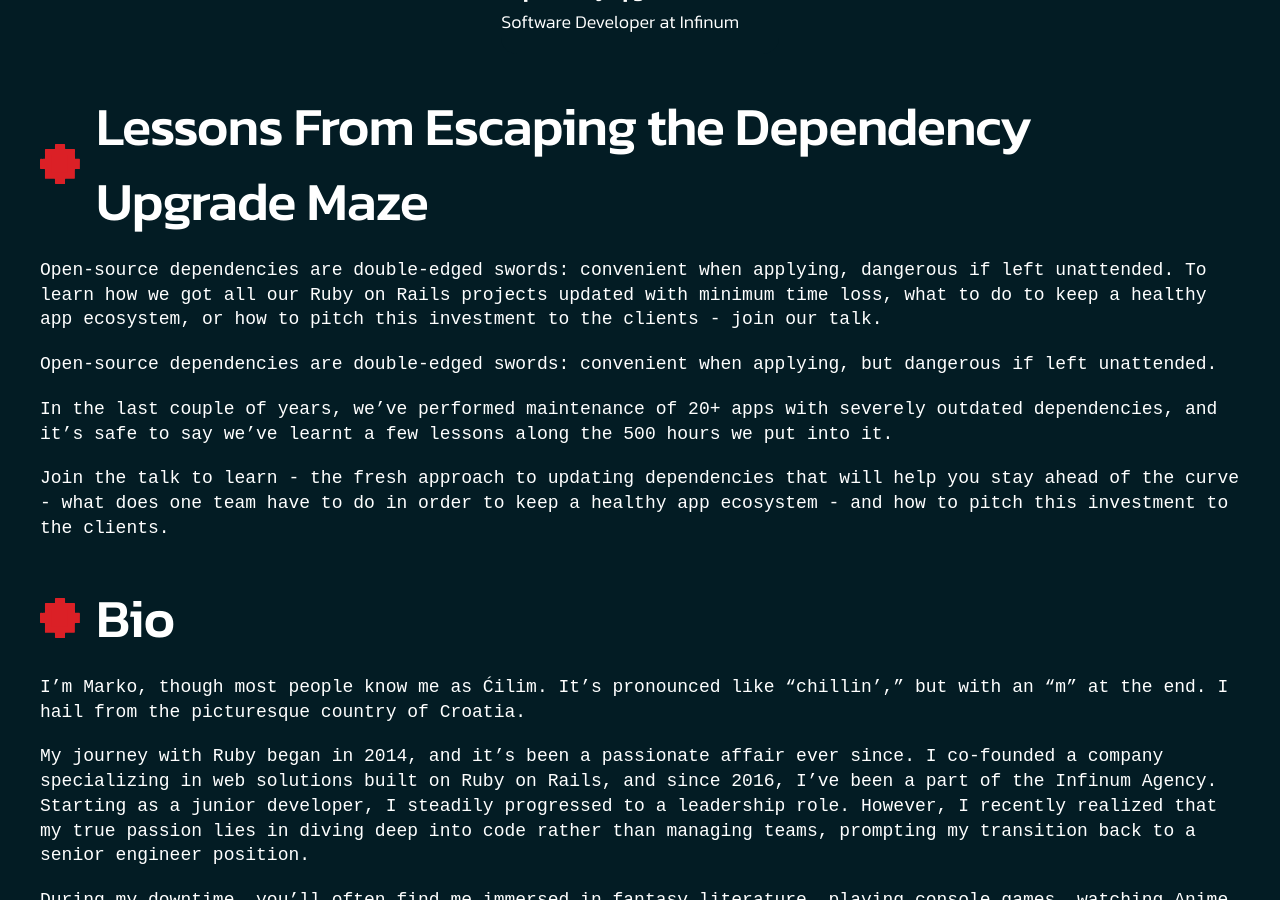
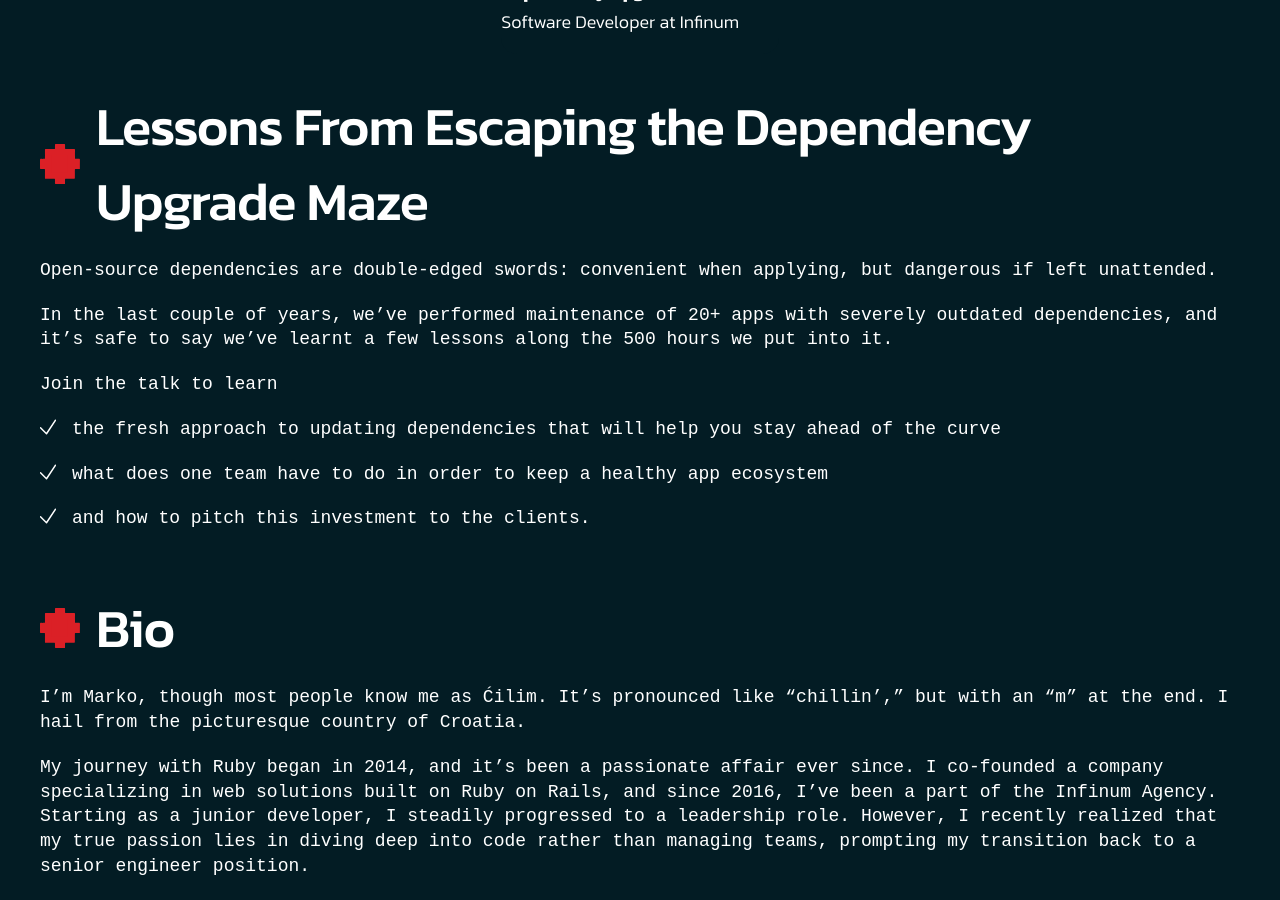
Before and after one commit to euruko/2024.euruko.org, a Jekyll site: the page built from speakers/marko_cilimkovic.html, in a window 1280 px wide and 900 px high, scrolled down 629 px. Built offline with Jekyll 4.4.1, drawn with Linux system fonts in a browser that asks for light colours; comment, search, counter and statistics services are not loaded.

Commit message:
Fix talk description for Marko

```diff
--- a/speakers/marko_cilimkovic.html
+++ b/speakers/marko_cilimkovic.html
@@ -30,13 +30,6 @@ layout: page
         <div class="col--100">
           <h3 class="section__article__title has-dot">Lessons From Escaping the Dependency Upgrade Maze</h3>
           <p class="section__article__text mb--2">
-            Open-source dependencies are double-edged swords: convenient
-when applying, dangerous if left unattended. To learn how we got
-all our Ruby on Rails projects updated with minimum time loss,
-what to do to keep a healthy app ecosystem, or how to pitch this
-investment to the clients - join our talk.
-          </p>
-          <p class="section__article__text mb--2">
             Open-source dependencies are double-edged swords: convenient when applying,
 but dangerous if left unattended.
           </p>
@@ -46,10 +39,21 @@ severely outdated dependencies, and it’s safe to say we’ve learnt a few less
 along the 500 hours we put into it.
           </p>
           <p class="section__article__text mb--2">
-            Join the talk to learn - the fresh approach to updating dependencies that will
-help you stay ahead of the curve - what does one team have to do in order to
-keep a healthy app ecosystem - and how to pitch this investment to the clients.
+            Join the talk to learn
           </p>
+          <ul class="section__article__list mb--4">
+            <li class="section__article__list__item is-accepted">
+              the fresh approach to updating dependencies that will help you
+              stay ahead of the curve
+            </li>
+            <li class="section__article__list__item is-accepted">
+              what does one team have to do in order to keep a healthy app
+              ecosystem
+            </li>
+            <li class="section__article__list__item is-accepted">
+              and how to pitch this investment to the clients.
+            </li>
+          </ul>
         </div>
       </article>
       <article class="section__article mb--8">
```
